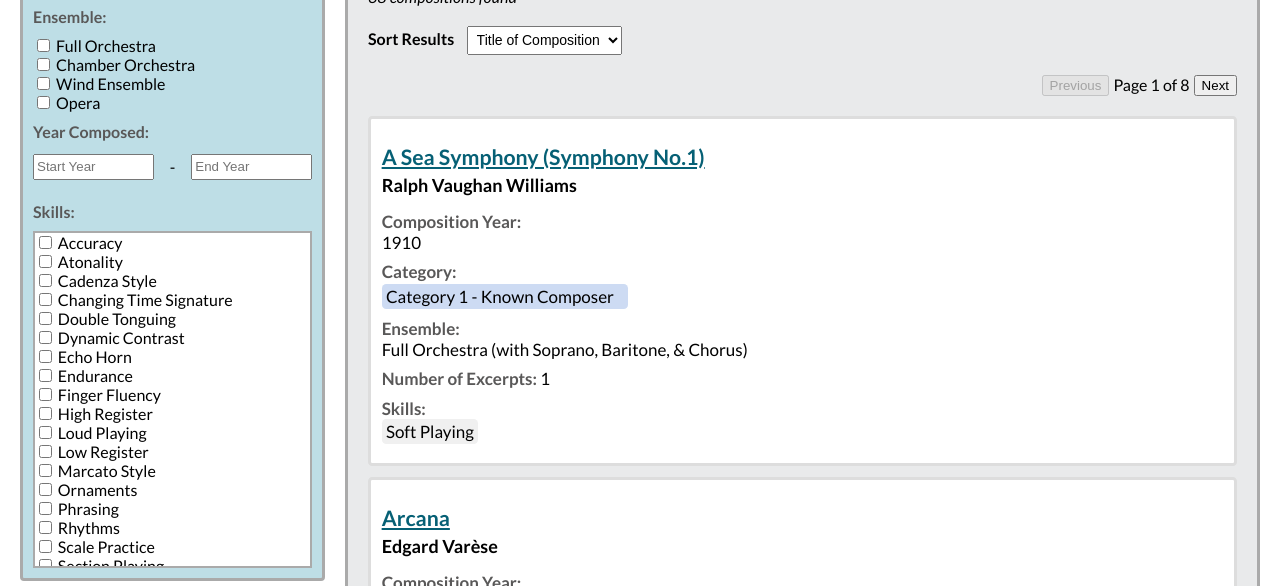
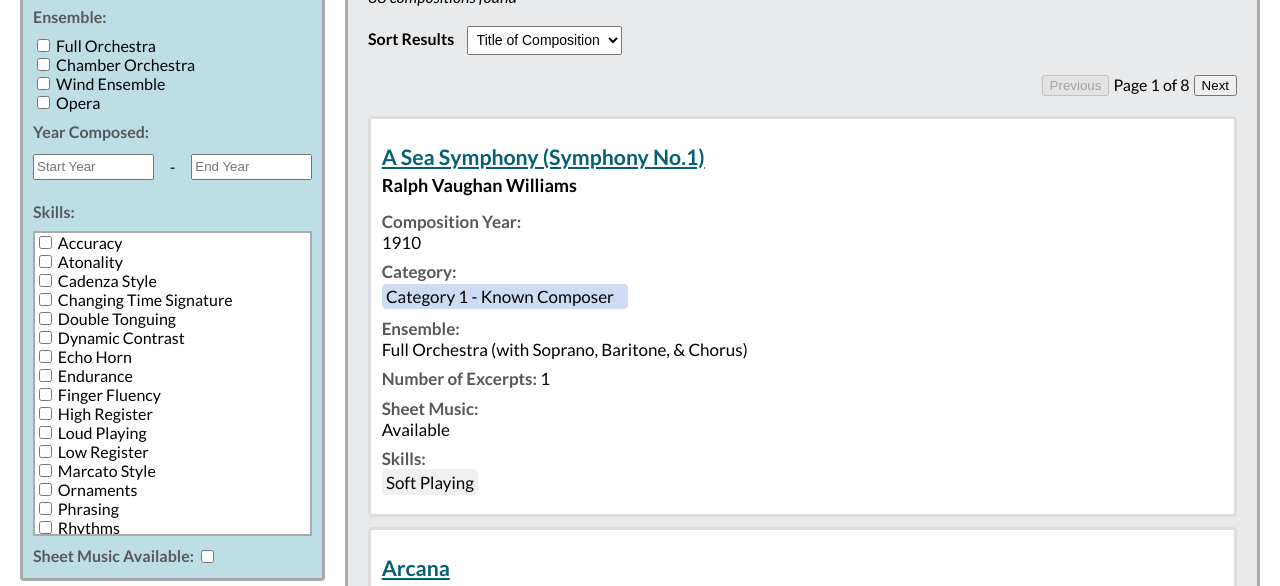
Before and after one commit to maxliber02/horn-excerpts, a plain HTML site: page index.html in a window 1280 px wide. Shown: the part 214-800 px from the top of the page. Drawn offline with Linux system fonts and the light colour scheme.

Commit message:
Update index.html

```diff
--- a/index.html
+++ b/index.html
@@ -21,6 +21,7 @@
 			text-decoration: underline;
 
 		}
+
 
 		/* fonts */
 
@@ -235,6 +236,12 @@
 			border-radius: 0.25em;
 			width: 17.3em;
 		}
+
+		.sheet-filter input[type="checkbox"] {
+			vertical-align: middle;
+			margin-bottom: 0.35em;
+		}
+
 
 		.search {
 			height: 1.5em;
@@ -471,6 +478,7 @@
 					</div>
 				</div>
 
+
 				<label class="filter-label" for="skills-filter">Skills:</label>
 				<div class="skills-filter">
 					<label><input type="checkbox" name="skills" value="accuracy" onchange="applyFilter()">Accuracy</label><br>
@@ -499,6 +507,11 @@
 					<label><input type="checkbox" name="skills" value="transposition" onchange="applyFilter()">Transposition</label><br>
 					<label><input type="checkbox" name="skills" value="trills" onchange="applyFilter()">Trills</label><br>
 					<label><input type="checkbox" name="skills" value="tripleTonguing" onchange="applyFilter()">Triple Tonguing</label><br>
+				</div>
+
+
+				<div class="sheet-filter">
+					<label class="filter-label">Sheet Music Available: <input class="available-box" type="checkbox" id="sheetMusicFilter" value="available" onchange="applyFilter()"></label>
 				</div>
 
 			</div>
@@ -545,7 +558,9 @@
             year: 1887,
             ensemble: "fullOrchestra",
 		 	excerpts: 2,
-            skills: ["phrasing", "sectionPlaying", "softPlaying", "accuracy", "stoppedHorn", "rhythms", "tonguingFlexibility"]
+            skills: ["phrasing", "sectionPlaying", "softPlaying", "accuracy", "stoppedHorn", "rhythms", "tonguingFlexibility"],
+		 	sheetMusicAvailable: true,
+		 	displayMusic: "available"
         },
         { id: 2,
             name: "Symphony No. 1 in B minor, Op. 4",
@@ -555,7 +570,9 @@
             year: 1883,
             ensemble: "fullOrchestra",
 		 	excerpts: 1,
-            skills: ["dynamicContrast", "rhythms"]
+            skills: ["dynamicContrast", "rhythms"],
+		 	sheetMusicAvailable: true,
+		 	displayMusic: "available"
         },
         { id: 3,
             name: "Symphony in E minor, Op. 32 'Gaelic'",
@@ -565,7 +582,9 @@
             year: 1894,
             ensemble: "fullOrchestra",
 		 	excerpts: 1,
-            skills: ["phrasing", "slurringFlexibility", "softPlaying"]
+            skills: ["phrasing", "slurringFlexibility", "softPlaying"],
+		 	sheetMusicAvailable: true,
+		 	displayMusic: "available"
         },
         { id: 4,
             name: "Sumervar",
@@ -575,7 +594,9 @@
             year: 1988,
             ensemble: "chamberOrchestra",
 		 	excerpts: 1,
-            skills: ["fingerFluency", "highRegister", "rhythms"]
+            skills: ["fingerFluency", "highRegister", "rhythms"],
+		 	sheetMusicAvailable: true,
+		 	displayMusic: "available"
         },
         { id: 5,
             name: "Suite No. 1, Op. 3",
@@ -586,7 +607,9 @@
 		 	year: 1905,
             ensemble: "fullOrchestra",
 		 	excerpts: 1,
-            skills: ["accuracy", "highRegister", "rhythms", "slurredFlexibility"]
+            skills: ["accuracy", "highRegister", "rhythms", "slurredFlexibility"],
+		 	sheetMusicAvailable: true,
+		 	displayMusic: "available"
         },
 		{
 			id: 6,
@@ -597,7 +620,9 @@
 			year: 1904,
 			ensemble: "fullOrchestra",
 			excerpts: 2,
-			skills: ["phrasing", "staccatoStyle", "tonguingFlexibility", "endurance", "loudPlaying", "slurredFlexibility"]
+			skills: ["phrasing", "staccatoStyle", "tonguingFlexibility", "endurance", "loudPlaying", "slurredFlexibility"],
+			sheetMusicAvailable: true,
+			displayMusic: "available"
 		},
 		{
 			id: 7,
@@ -608,7 +633,9 @@
 			year: 1993,
 			ensemble: "windEnsemble",
 			excerpts: 4,
-			skills: ["endurance", "highRegister", "loudPlaying", "marcatoStyle", "accuracy", "cadenzaStyle", "dynamicContrast", "phrasing", "slurringFlexibility", "fingerFluency", "rhythms", "tonguingFlexibility"]
+			skills: ["endurance", "highRegister", "loudPlaying", "marcatoStyle", "accuracy", "cadenzaStyle", "dynamicContrast", "phrasing", "slurringFlexibility", "fingerFluency", "rhythms", "tonguingFlexibility"],
+			sheetMusicAvailable: true,
+			displayMusic: "available"
 		},
 		{
 			id: 8,
@@ -619,7 +646,9 @@
 			year: 1872,
 			ensemble: "fullOrchestra",
 			excerpts: 1,
-			skills: ["phrasing", "slurredFlexibility", "softPlaying"]
+			skills: ["phrasing", "slurredFlexibility", "softPlaying"],
+			sheetMusicAvailable: true,
+			displayMusic: "available"
 		},
 		{
 			id: 9,
@@ -630,7 +659,9 @@
 			year: 1879,
 			ensemble: "fullOrchestra",
 			excerpts: 2,
-			skills: ["dynamicContrast", "endurance", "phrasing", "slurringFlexibility", "softPlaying"]
+			skills: ["dynamicContrast", "endurance", "phrasing", "slurringFlexibility", "softPlaying"],
+			sheetMusicAvailable: true,
+			displayMusic: "available"
 		},
 		{
 			id: 10,
@@ -641,7 +672,9 @@
 			year: 1880,
 			ensemble: "fullOrchestra",
 			excerpts: 2,
-			skills: ["slurredFlexibility", "softPlaying", "loudPlaying", "marcatoStyle", "rhythms"]
+			skills: ["slurredFlexibility", "softPlaying", "loudPlaying", "marcatoStyle", "rhythms"],
+			sheetMusicAvailable: true,
+			displayMusic: "available"
 		},
 		{
 			id: 11,
@@ -653,7 +686,9 @@
 			year: 1869,
 			ensemble: "fullOrchestra",
 			excerpts: 2,
-			skills: ["endurance", "phrasing", "rhythms", "slurringFlexibility", "softPlaying", "accuracy"]
+			skills: ["endurance", "phrasing", "rhythms", "slurringFlexibility", "softPlaying", "accuracy"],
+			sheetMusicAvailable: true,
+			displayMusic: "available"
 		},
 		{
 			id: 12,
@@ -664,7 +699,9 @@
 			year: "1886",
 			ensemble: "fullOrchestra",
 			excerpts: 2,
-			skills: ["dynamicContrast", "endurance", "phrasing", "slurredFlexibility", "loudPlaying", "marcatoStyle", "rhythms"]
+			skills: ["dynamicContrast", "endurance", "phrasing", "slurredFlexibility", "loudPlaying", "marcatoStyle", "rhythms"],
+			sheetMusicAvailable: true,
+			displayMusic: "available"
 		},
 		{
 			id: 13,
@@ -677,7 +714,9 @@
 			ensemble: "chamberOrchestra",
 			displayEnsemble: "Chamber Orchestra & Choir",
 			excerpts: 1,
-			skills: ["endurance", "highRegister", "phrasing", "slurredFlexibility", "transposition"]
+			skills: ["endurance", "highRegister", "phrasing", "slurredFlexibility", "transposition"],
+			sheetMusicAvailable: true,
+			displayMusic: "available"
 		},
 		{
 			id: 14,
@@ -688,7 +727,9 @@
 			year: 1896,
 			ensemble: "fullOrchestra",
 			excerpts: 2,
-			skills: ["loudPlaying", "marcatoStyle", "tonguedFlexibility", "accuracy", "echoHorn", "rhythms", "slurredFlexibility", "softPlaying"]
+			skills: ["loudPlaying", "marcatoStyle", "tonguedFlexibility", "accuracy", "echoHorn", "rhythms", "slurredFlexibility", "softPlaying"],
+			sheetMusicAvailable: true,
+			displayMusic: "available"
 		},
 		{
 			id: 15,
@@ -699,7 +740,9 @@
 			year: 1889,
 			ensemble: "fullOrchestra",
 			excerpts: 1,
-			skills: ["dynamicContrast", "marcatoStyle", "rhythms", "tonguingFlexibility"]
+			skills: ["dynamicContrast", "marcatoStyle", "rhythms", "tonguingFlexibility"],
+			sheetMusicAvailable: true,
+			displayMusic: "available"
 		},
 		{
 			id: 16,
@@ -710,7 +753,9 @@
 			year: 1882,
 			ensemble: "fullOrchestra",
 			excerpts: 1,
-			skills: ["loudPlaying", "marcatoStyle", "rhythms"]
+			skills: ["loudPlaying", "marcatoStyle", "rhythms"],
+			sheetMusicAvailable: true,
+			displayMusic: "available"
 		},
 		{
 			id: 17,
@@ -721,7 +766,9 @@
 			year: 1894,
 			ensemble: "fullOrchestra",
 			excerpts: 2,
-			skills: ["accuracy", "fingerFluency", "loudPlaying", "marcatoStyle", "tonguingFlexibility"]
+			skills: ["accuracy", "fingerFluency", "loudPlaying", "marcatoStyle", "tonguingFlexibility"],
+			sheetMusicAvailable: true,
+			displayMusic: "available"
 		},
 		{
 			id: 18,
@@ -732,7 +779,9 @@
 			year: 1912,
 			ensemble: "fullOrchestra",
 			excerpts: 3,
-			skills: ["loudPlaying", "marcatoStyle", "rhythms", "accuracy", "tonguingFlexibility", "endurance", "phrasing", "slurringFlexibility"]
+			skills: ["loudPlaying", "marcatoStyle", "rhythms", "accuracy", "tonguingFlexibility", "endurance", "phrasing", "slurringFlexibility"],
+			sheetMusicAvailable: true,
+			displayMusic: "available"
 		},
 		{
 			id: 19,
@@ -744,7 +793,9 @@
 			year: 1894,
 			ensemble: "fullOrchestra",
 			excerpts: 2,
-			skills: ["phrasing", "slurredFlexibility"]
+			skills: ["phrasing", "slurredFlexibility"],
+			sheetMusicAvailable: true,
+			displayMusic: "available"
 		},
 		{
 			id: 20,
@@ -756,7 +807,9 @@
 			year: 1891,
 			ensemble: "opera",
 			excerpts: 1,
-			skills: ["dynamicContrast", "loudPlaying", "marcatoStyle", "staccatoStyle"]
+			skills: ["dynamicContrast", "loudPlaying", "marcatoStyle", "staccatoStyle"],
+			sheetMusicAvailable: true,
+			displayMusic: "available"
 		},
 		{
 			id: 21,
@@ -767,7 +820,9 @@
 			year: 1922,
 			ensemble: "fullOrchestra",
 			excerpts: 3,
-			skills: ["phrasing", "dynamicContrast", "marcatoPlaying", "slurredFlexibility"]
+			skills: ["phrasing", "dynamicContrast", "marcatoPlaying", "slurredFlexibility"],
+			sheetMusicAvailable: true,
+			displayMusic: "available"
 		},
 		{
 			id: 22,
@@ -779,7 +834,9 @@
 			year: 1906,
 			ensemble: "fullOrchestra",
 			excerpts: 1,
-			skills: ["dynamicContrast", "slurredFlexibility", "softPlaying", "transposition"]
+			skills: ["dynamicContrast", "slurredFlexibility", "softPlaying", "transposition"],
+			sheetMusicAvailable: true,
+			displayMusic: "available"
 		},
 		{
 			id: 23,
@@ -791,7 +848,9 @@
 			year: 1863,
 			ensemble: "fullOrchestra",
 			excerpts: 1,
-			skills: ["endurance", "highRegister", "phrasing", "slurringFlexibility", "softPlaying"]
+			skills: ["endurance", "highRegister", "phrasing", "slurringFlexibility", "softPlaying"],
+			sheetMusicAvailable: true,
+			displayMusic: "available"
 		},
 		{
 			id: 24,
@@ -802,7 +861,9 @@
 			year: "1826",
 			ensemble: "fullOrchestra",
 			excerpts: 1,
-			skills: ["accuracy", "endurance", "fingerFluency", "phrasing", "scalePractice", "slurringFlexibility", "tonguingFlexibility"]
+			skills: ["accuracy", "endurance", "fingerFluency", "phrasing", "scalePractice", "slurringFlexibility", "tonguingFlexibility"],
+			sheetMusicAvailable: true,
+			displayMusic: "available"
 		},
 		{
 			id: 25,
@@ -814,7 +875,9 @@
 			year: 1891,
 			ensemble: "fullOrchestra",
 			excerpts: 2,
-			skills: ["loudPlaying", "lowRegister", "phrasing", "slurringFlexibility", "endurance", "marcatoStyle"]
+			skills: ["loudPlaying", "lowRegister", "phrasing", "slurringFlexibility", "endurance", "marcatoStyle"],
+			sheetMusicAvailable: true,
+			displayMusic: "available"
 		},
 		{
 			id: 26,
@@ -825,7 +888,9 @@
 			year: "1900",
 			ensemble: "fullOrchestra",
 			excerpts: 1,
-			skills: ["highRegister", "loudPlaying", "marcatoStyle", "rhythms"]
+			skills: ["highRegister", "loudPlaying", "marcatoStyle", "rhythms"],
+			sheetMusicAvailable: true,
+			displayMusic: "available"
 		},
 		{
 			id: 27,
@@ -836,7 +901,9 @@
 			year: "1908",
 			ensemble: "fullOrchestra",
 			excerpts: 1,
-			skills: ["accuracy", "loudPlaying", "marcatoStyle", "rhythms", "tonguingFlexibility"]
+			skills: ["accuracy", "loudPlaying", "marcatoStyle", "rhythms", "tonguingFlexibility"],
+			sheetMusicAvailable: true,
+			displayMusic: "available"
 		},
 		{
 			id: 28,
@@ -847,7 +914,9 @@
 			year: "1866",
 			ensemble: "fullOrchestra",
 			excerpts: 1,
-			skills: ["endurance", "loudPlaying", "marcatoStyle"]
+			skills: ["endurance", "loudPlaying", "marcatoStyle"],
+			sheetMusicAvailable: true,
+			displayMusic: "available"
 		},
 		{
 			id: 29,
@@ -859,7 +928,9 @@
 			ensemble: "fullOrchestra",
 			displayEnsemble: "Full Orchestra (with Soprano, Baritone, & Chorus)",
 			excerpts: 1,
-			skills: ["softPlaying"]
+			skills: ["softPlaying"],
+			sheetMusicAvailable: true,
+			displayMusic: "available"
 		},
 		{
 			id: 30,
@@ -871,7 +942,9 @@
 			ensemble: "fullOrchestra",
 			displayEnsemble: "Full Orchestra (ballet)",
 			excerpts: 1,
-			skills: ["highRegister", "phrasing", "softPlaying", "transposition"]
+			skills: ["highRegister", "phrasing", "softPlaying", "transposition"],
+			sheetMusicAvailable: true,
+			displayMusic: "available"
 		},
 		{
 			id: 31,
@@ -882,7 +955,9 @@
 			year: "1896",
 			ensemble: "fullOrchestra",
 			excerpts: 1,
-			skills: ["accuracy", "softPlaying", "stoppedHorn"]
+			skills: ["accuracy", "softPlaying", "stoppedHorn"],
+			sheetMusicAvailable: true,
+			displayMusic: "available"
 		},
 		{
 			id: 32,
@@ -893,7 +968,9 @@
 			year: "1875",
 			ensemble: "fullOrchestra",
 			excerpts: 2,
-			skills: ["fingerFluency", "loudPlaying", "staccatoStyle", "tonguingFlexibility", "transposition", "lowRegister", "accuracy"]
+			skills: ["fingerFluency", "loudPlaying", "staccatoStyle", "tonguingFlexibility", "transposition", "lowRegister", "accuracy"],
+			sheetMusicAvailable: true,
+			displayMusic: "available"
 		},
 		{
 			id: 33,
@@ -904,7 +981,9 @@
 			year: "1913",
 			ensemble: "fullOrchestra",
 			excerpts: 1,
-			skills: ["accuracy", "fingerFluency", "loudPlaying", "marcatoStyle"]
+			skills: ["accuracy", "fingerFluency", "loudPlaying", "marcatoStyle"],
+			sheetMusicAvailable: true,
+			displayMusic: "available"
 		},
 		{
 			id: 34,
@@ -916,7 +995,9 @@
 			year: 1919,
 			ensemble: "fullOrchestra",
 			excerpts: 3,
-			skills: ["accuracy", "fingerFluency", "highRegister", "loudPlaying", "rhythms", "endurance", "lowRegister", "tonguingFlexibility"]
+			skills: ["accuracy", "fingerFluency", "highRegister", "loudPlaying", "rhythms", "endurance", "lowRegister", "tonguingFlexibility"],
+			sheetMusicAvailable: true,
+			displayMusic: "available"
 		},
 		{
 			id: 35,
@@ -927,7 +1008,9 @@
 			year: "1906",
 			ensemble: "fullOrchestra",
 			excerpts: 1,
-			skills: ["dynamicContrast", "highRegister", "loudPlaying", "marcatoStyle", "rhythms", "sectionPlaying"]
+			skills: ["dynamicContrast", "highRegister", "loudPlaying", "marcatoStyle", "rhythms", "sectionPlaying"],
+			sheetMusicAvailable: true,
+			displayMusic: "available"
 		},
 		{
 			id: 36,
@@ -938,7 +1021,9 @@
 			year: "1927",
 			ensemble: "fullOrchestra",
 			excerpts: 1,
-			skills: ["accuracy", "loudPlaying", "lowRegister", "rhythms"]
+			skills: ["accuracy", "loudPlaying", "lowRegister", "rhythms"],
+			sheetMusicAvailable: true,
+			displayMusic: "available"
 		},
 		{
 			id: 37,
@@ -949,7 +1034,9 @@
 			year: "2021",
 			ensemble: "chamberOrchestra",
 			excerpts: 1,
-			skills: ["dynamicContrast", "phrasing", "softPlaying", "slurringFlexibility"]
+			skills: ["dynamicContrast", "phrasing", "softPlaying", "slurringFlexibility"],
+			sheetMusicAvailable: true,
+			displayMusic: "available"
 		},
 		{
 			id: 38,
@@ -960,7 +1047,9 @@
 			year: 1916,
 			ensemble: "fullOrchestra",
 			excerpts: 1,
-			skills: ["phrasing"]
+			skills: ["phrasing"],
+			sheetMusicAvailable: false,
+			displayMusic: "unavailable"
 		}
 
     ];
@@ -1068,6 +1157,13 @@
 							<div class="value">&nbsp;${product.excerpts}</div>
 						</div>
 					</div>
+
+					<div class="product-detail">
+							<div class="label">Sheet Music:</div>
+							<div class="value">${formatString(product.displayMusic)}</div>
+					</div>
+
+
 					<div class="product-detail">
 						<div class="label">Skills:</div>
 						<div class="value skills-container">${skillsList}</div>
@@ -1118,6 +1214,7 @@
 		if (document.getElementById('ensembleOpera').checked) ensembleFilter.push('opera');
 
 		const searchFilter = document.getElementById('search').value.toLowerCase();
+		const sheetMusicFilter = document.getElementById('sheetMusicFilter').checked;
 
 		const skillsCheckboxes = document.querySelectorAll('input[name="skills"]:checked');
 		const selectedSkills = Array.from(skillsCheckboxes).map(checkbox => checkbox.value);
@@ -1136,6 +1233,11 @@
 
 		if (ensembleFilter.length > 0) {
 			filteredProducts = filteredProducts.filter(product => ensembleFilter.includes(product.ensemble));
+			currentPage = 1;
+		}
+
+		if (sheetMusicFilter) {
+			filteredProducts = filteredProducts.filter(product => product.sheetMusicAvailable === true);
 			currentPage = 1;
 		}
 
```
